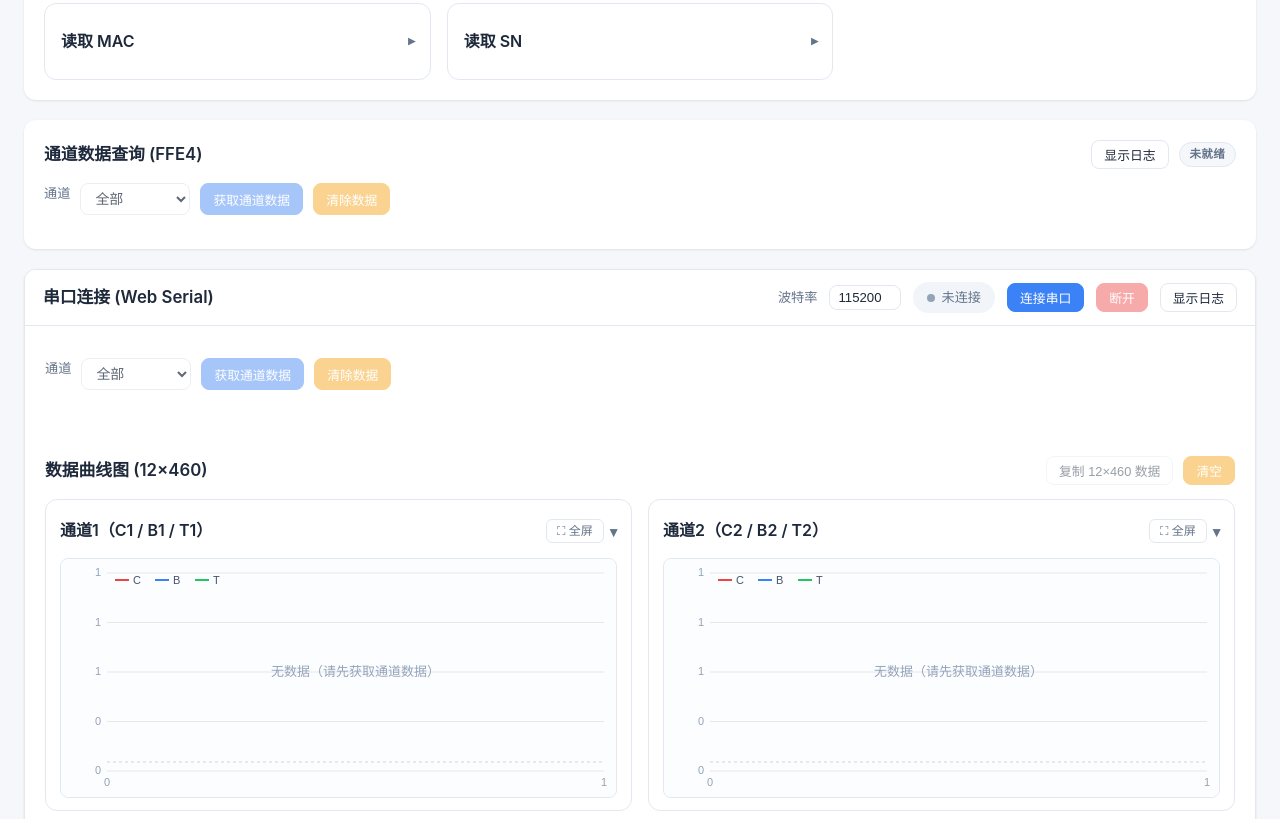
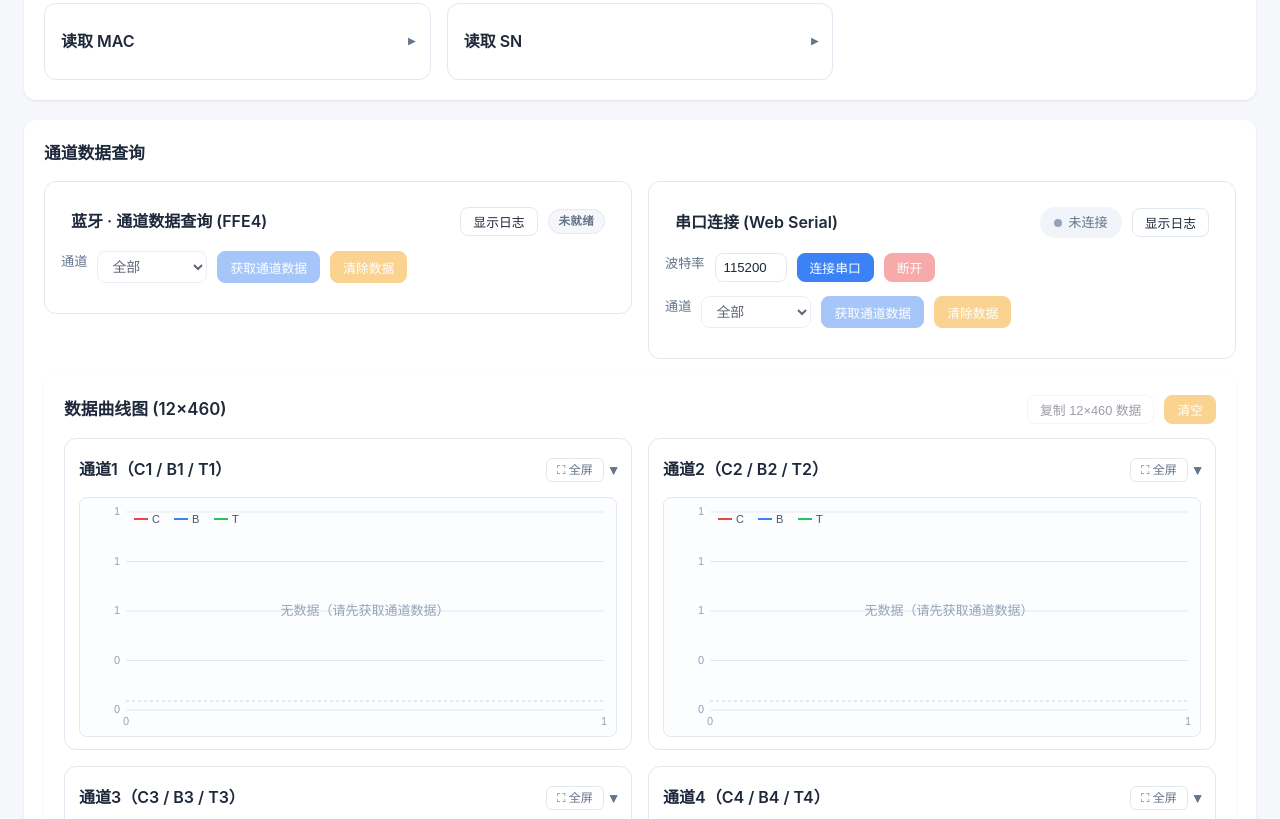
Before and after one commit to OrionZhaoJH/jnx_tools, a plain HTML site: page JNC_tools.html in a window 1280 px wide. Shown: the part 700-1519 px from the top of the page. Drawn offline with Linux system fonts and the light colour scheme.

Commit message:
JNC_tools: 通道数据查询改为大卡片（蓝牙FFE4+串口双小卡片+曲线图），修复div不平衡

```diff
--- a/JNC_tools.html
+++ b/JNC_tools.html
@@ -134,8 +134,8 @@
     padding:12px 18px;
   }
   .serial-toolbar .serial-title{font-size:1.05rem;font-weight:600;margin-right:auto;display:inline-flex;align-items:center;gap:6px;}
-  /* 串口卡片：与上方工具条统一 16px 间距 */
-  .serial-card{margin-top:16px;}
+  /* 串口卡片：并排布局内不再单独加顶间距（由 .channel-query-section 的 gap 控制） */
+  .serial-card{margin-top:0;}
   /* 串口日志窗口：默认隐藏，由「显示日志/隐藏日志」按钮开关 */
   #serialLog{display:none;}
   #serialLog.show{display:block;}
@@ -194,8 +194,27 @@
 
   /* ---- BLE page ---- */
   .ble-grid{display:flex;flex-direction:column;gap:20px;margin-top:16px;}
-  /* FFE4 区块在 .ble-grid 之外，需要自己补上与上方「命令交互 (FFE2)」卡片相同的 20px 间距 */
-  .ble-ffe4-section{margin-top:20px;}
+  /* 通道数据查询：大卡片包含 蓝牙(FFE4) + 串口连接 两张小卡片 + 数据曲线图 */
+  .query-big-card{margin-top:20px;}
+  .query-grid{
+    display:grid;grid-template-columns:repeat(auto-fit,minmax(300px,1fr));gap:16px;align-items:start;
+  }
+  @media(max-width:600px){ .query-grid{grid-template-columns:1fr;} }
+  /* 小卡片样式参考命令交互 (FFE2) 的 .cmd-card */
+  .query-subcard{
+    background:var(--surface);border:1.5px solid var(--border);border-radius:12px;padding:16px;
+    transition:border-color .2s,box-shadow .2s;display:flex;flex-direction:column;
+  }
+  .query-subcard:hover{border-color:var(--accent);box-shadow:0 2px 8px rgba(59,130,246,.08);}
+  .query-subcard-title{
+    font-size:1rem;font-weight:600;margin:0 0 6px;color:var(--text);
+    display:flex;align-items:center;justify-content:space-between;gap:8px;
+    padding:9px 10px;border-radius:8px;transition:background .15s;
+  }
+  .query-subcard-title:hover{background:var(--accent-soft);}
+  .query-big-card .chart-section{margin-top:16px;}
+  /* 串口卡片标题右侧：状态徽章 + 显示日志 整体靠右 */
+  .serial-title-right{margin-left:auto;display:inline-flex;align-items:center;gap:10px;flex-wrap:wrap;}
 
   /* 连接设置行（名称过滤 + 连接状态 + 设备名）：普通行，不吸顶（吸顶由顶部 .topbar 负责，同 JNA_tools） */
   .ble-toolbar{display:flex;align-items:center;gap:12px;flex-wrap:wrap;margin-bottom:16px;}
@@ -737,12 +756,16 @@
   </div>
   </div>
 
-  <!-- 通道数据查询 (FFE4)：与串口"读取通道数据"共享同一套 4 包协议与解析，
-       通过 BLE 写命令 + notify 接收，落地到 serialChannelData 后复用曲线图渲染 -->
-  <div class="ble-ffe4-section" data-page-node-id="Zq7M3kF4L2nQ8bR9vT0xHc">
-    <div class="card" data-page-node-id="Zq7M3kF4L2nQ8bR9vT0xHd">
-      <div class="card-title" data-page-node-id="Zq7M3kF4L2nQ8bR9vT0xHe">
-        <span data-page-node-id="Zq7M3kF4L2nQ8bR9vT0xHf">通道数据查询 (FFE4)</span>
+  <!-- 通道数据查询：大卡片包含 蓝牙(FFE4) + 串口连接 两张小卡片 + 数据曲线图 -->
+  <div class="card query-big-card" data-page-node-id="JcChannelQuerySection001">
+    <div class="card-title" data-page-node-id="JcChannelQueryBigTitle001">
+      <span data-page-node-id="JcChannelQueryBigTitle002">通道数据查询</span>
+    </div>
+    <div class="query-grid" data-page-node-id="JcQueryGrid001">
+      <!-- 蓝牙 · 通道数据查询 (FFE4) -->
+      <div class="query-subcard" data-page-node-id="Zq7M3kF4L2nQ8bR9vT0xHd">
+        <div class="query-subcard-title" data-page-node-id="Zq7M3kF4L2nQ8bR9vT0xHe">
+        <span data-page-node-id="Zq7M3kF4L2nQ8bR9vT0xHf">蓝牙 · 通道数据查询 (FFE4)</span>
         <span class="ffe4-title-right" data-page-node-id="Zq7M3kF4L2nQ8bR9vT0xH0a">
           <button class="btn btn-sm" id="btnFfe4LogToggle" type="button" data-page-node-id="Zq7M3kF4L2nQ8bR9vT0xH0c">显示日志</button>
           <span class="feature-badge locked" id="ffe4Badge" data-page-node-id="Zq7M3kF4L2nQ8bR9vT0xHg">未就绪</span>
@@ -771,20 +794,22 @@
       </div>
         <div class="cmd-log" id="ffe4Log" data-page-node-id="Zq7M3kF4L2nQ8bR9vT0xHy"></div>
       </div>
-  </div>
-
-  <!-- 串口连接 (Web Serial)：后半页区块，串口条在整个后半页（串口+曲线）顶置 -->
-  <div class="serial-section" data-page-node-id="6t4Q62rBZ1eMzmTGHSB570">
-    <div class="serial-toolbar" data-page-node-id="DhVJ9SPnRkt7F3B50gthVT">
-      <span class="serial-title" data-page-node-id="OEDEY3lfZYI25m3jFti1SH">串口连接 (Web Serial)</span>
+
+      <!-- 串口连接 (Web Serial) -->
+      <div class="query-subcard serial-subcard" data-page-node-id="QEs3F5c79JEC7KZja7V6xG">
+        <div class="query-subcard-title" data-page-node-id="OEDEY3lfZYI25m3jFti1SH">
+        <span data-page-node-id="JcSerialCardTitle001">串口连接 (Web Serial)</span>
+        <span class="serial-title-right" data-page-node-id="JcSerialTitleRight001">
+          <span class="status-badge disconnected" id="serialStatus" data-page-node-id="JCyA96zOdodSGC5NHXadFH"><span class="status-dot" data-page-node-id="gEOHifa7a3232rbuiT7LNa"></span><span id="serialStatusText" data-page-node-id="U4OAxB9lGDxp04EztZHC1O">未连接</span></span>
+          <button class="btn btn-sm" id="btnSerialLogToggle" type="button" data-page-node-id="hNNtuTMLNBoKwHtCKQr2BA">显示日志</button>
+        </span>
+      </div>
+      <div class="cmd-toolbar" style="align-items:stretch;gap:10px;flex-wrap:wrap;" data-page-node-id="DhVJ9SPnRkt7F3B50gthVT">
         <label class="timeout-label" for="serialBaud" data-page-node-id="eqxDjfUlbS7BctHuBfFl0j">波特率</label>
         <input type="number" id="serialBaud" class="timeout-input" value="115200" min="300" step="300" data-page-node-id="Z42Nc2YZ8Dr6w2laC0HUS0" />
-      <span class="status-badge disconnected" id="serialStatus" data-page-node-id="JCyA96zOdodSGC5NHXadFH"><span class="status-dot" data-page-node-id="gEOHifa7a3232rbuiT7LNa"></span><span id="serialStatusText" data-page-node-id="U4OAxB9lGDxp04EztZHC1O">未连接</span></span>
         <button class="btn btn-primary btn-sm" id="btnSerialConnect" data-page-node-id="19inTPqWcOP3UgGHXC1ps2">连接串口</button>
         <button class="btn btn-danger btn-sm" id="btnSerialDisconnect" disabled data-page-node-id="kZ6nmd6dLxKZef37KDuqCg">断开</button>
-      <button class="btn btn-sm" id="btnSerialLogToggle" type="button" data-page-node-id="hNNtuTMLNBoKwHtCKQr2BA">显示日志</button>
-    </div>
-    <div class="card serial-card" data-page-node-id="QEs3F5c79JEC7KZja7V6xG">
+      </div>
       <div class="cmd-toolbar" style="align-items:stretch;gap:10px;flex-wrap:wrap;" data-page-node-id="uEETtslfEzN1Pe7ED3HXkU">
         <label class="timeout-label" for="serialChannelSelect" data-page-node-id="2u5sO0XM3qyS9D9VkmzaIb">通道</label>
         <select id="serialChannelSelect" class="timeout-input" style="min-width:110px;" disabled data-page-node-id="7HQZG0Pb0bgNxhq5Z5PH64">
@@ -808,6 +833,7 @@
       </div>
         <div class="cmd-log" id="serialLog" data-page-node-id="ivTRhjIxtRV5A1LoiYgSOg"></div>
       </div>
+    </div>
 
     <!-- 数据曲线图（每 3 通道一组，共 4 张） -->
     <div class="card chart-section" data-page-node-id="HUvi3BZzE2yQB235egQ0Gb">
@@ -840,9 +866,9 @@
       </div>
     </div>
     </div>
+  </div>
 
   <footer data-page-node-id="GtnCdnpiRJXvN93OT0Ifyy">JNC 工具 · FFE2 命令查询 · 数据均在本地处理</footer>
-</div>
 </div>
 
 <script>
```
Lines whose indentation alone changed are shown as unchanged.
